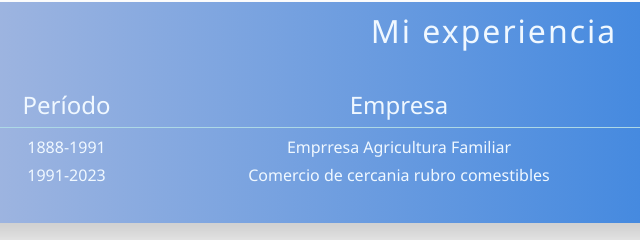
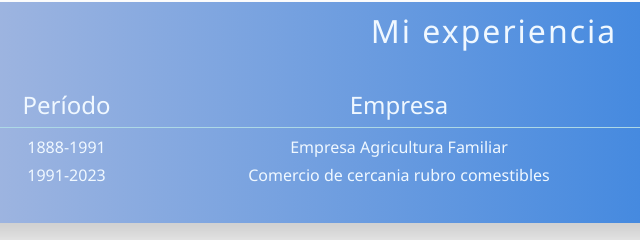
Before and after one commit to Jorgito72/proyecto_final_ticmas, a plain HTML site: page index.html in a window 1280 px wide. Both pictures are taken after a click on the element "Experiencia". Shown: the part 167-407 px from the top of the page, 81-721 px from the left. Drawn offline with nearby package versions, Linux system fonts and the light colour scheme.

Commit message:
Update index.html

```diff
--- a/index.html
+++ b/index.html
@@ -104,7 +104,7 @@
         <h6>1888-1991</h6>
       </div>
       <div class="col-4">
-        <h6>Emprresa Agricultura Familiar</h6>
+        <h6>Empresa Agricultura Familiar</h6>
       </div>
       <div class="col-4">
         <h6>Agricultor</h6>
```
